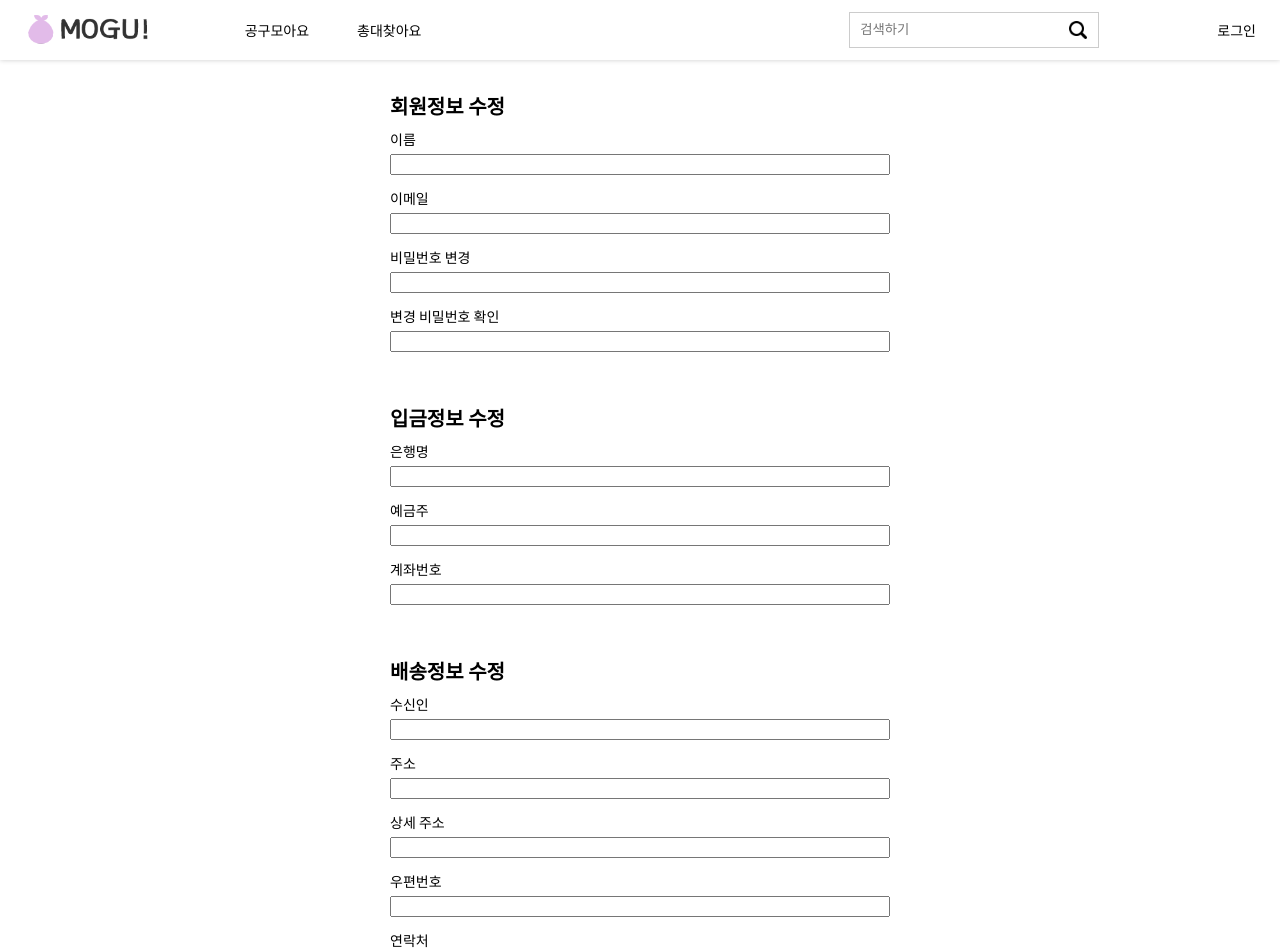
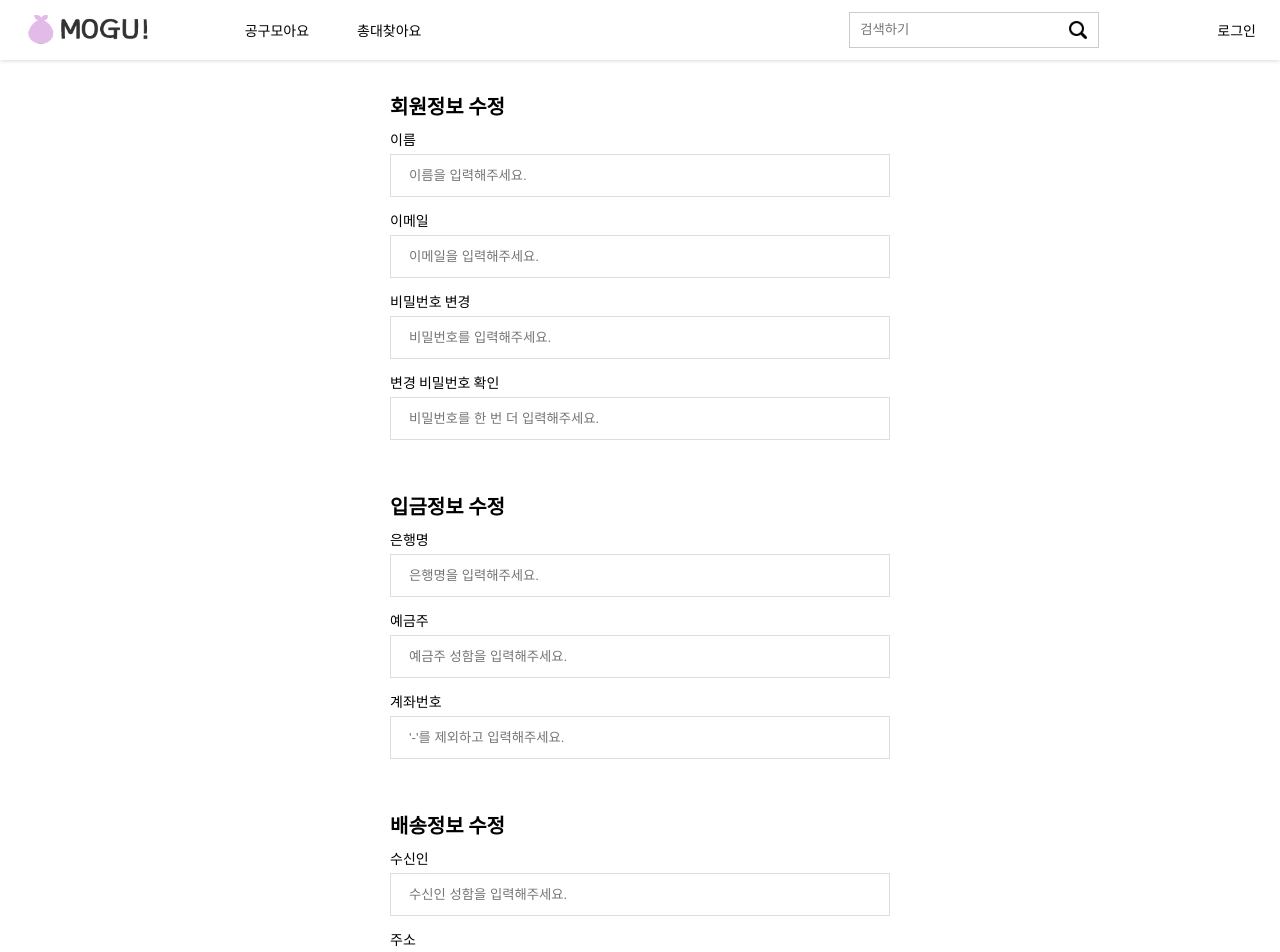
Before and after one commit to smilemet/mogu, a React (Create React App) app in the folder client/: page /mypage/edit in a window 1280 px wide. Shown: the top 952 px of the page. Built offline with nearby package versions, Linux system fonts and the light colour scheme; a web font is replaced by a local one.

Commit message:
서브 페이지 구현 중

```diff
--- a/client/src/pages/Favorite.js
+++ b/client/src/pages/Favorite.js
@@ -1,8 +1,8 @@
 import React from "react";
+import styled from "styled-components";
 
-import styled from "styled-components";
-import GridList from "../components/GridList";
-import ProductItem from "../components/ProductItem";
+import GridList from "../components/GridList.js";
+import ProductItem from "../components/ProductItem.js";
 
 const FavoriteContainer = styled.main`
   padding-top: 6rem;
--- a/client/src/pages/UserEdit.js
+++ b/client/src/pages/UserEdit.js
@@ -1,4 +1,4 @@
-import React from "react";
+import React, { useCallback, useEffect, useRef, useState } from "react";
 
 import styled from "styled-components";
 
@@ -13,7 +13,7 @@ const UserEditContainer = styled.main`
     max-width: 500px;
   }
 
-  section {
+  .section {
     margin-bottom: 3.5rem;
   }
 
@@ -26,126 +26,200 @@ const UserEditContainer = styled.main`
   h3 {
     margin-bottom: 0.5rem;
     text-align: left;
-    font-weight: 500;
+  }
+
+  .alert {
+    text-align: right;
   }
 
   .container {
     margin-bottom: 1rem;
+
+    div {
+      ${(props) => props.theme.input}
+
+      input {
+        outline: none;
+        border: none;
+      }
+    }
+  }
+
+  .edit-btn {
+    ${(props) => props.theme.buttonFill};
+    color: #fff;
+    cursor: pointer;
   }
 `;
 
 const UserEdit = () => {
+  const ref = useRef();
+  const ref2 = useRef();
+
+  const [pw, setPw] = useState();
+  const [alertMsg, setAlertMsg] = useState();
+
+  const onSetPw = useCallback(
+    (e) => {
+      setPw({ ...pw, new: e.currentTarget.value });
+    },
+    [pw]
+  );
+
+  const onPwCheck = useCallback(
+    (e) => {
+      setPw({ ...pw, confirm: e.currentTarget.value });
+    },
+    [pw]
+  );
+
+  useEffect(() => {
+    if (pw?.confirm) {
+      if (pw.new === pw.confirm) setAlertMsg("");
+      else setAlertMsg("비밀번호가 일치하지 않습니다.");
+    }
+  }, [pw]);
+
   return (
     <UserEditContainer>
       <div className="wrapper">
         <div className="inner3">
-          <section>
+          <form>
+            <div className="section">
               <h2>회원정보 수정</h2>
               <div className="container">
                 <h3>
-                <label htmlFor="">이름</label>
+                  <label htmlFor="name">이름</label>
                 </h3>
                 <div>
-                <input type="text" />
+                  <input type="text" placeholder="이름을 입력해주세요." id="name" />
                 </div>
               </div>
               <div className="container">
                 <h3>
-                <label htmlFor="">이메일</label>
+                  <label htmlFor="emal">이메일</label>
                 </h3>
                 <div>
-                <input type="email" />
+                  <input type="email" placeholder="이메일을 입력해주세요." id="emal" />
                 </div>
               </div>
               <div className="container">
                 <h3>
-                <label htmlFor="">비밀번호 변경</label>
+                  <label htmlFor="pw">비밀번호 변경</label>
                 </h3>
                 <div>
-                <input type="password" />
+                  <input
+                    type="password"
+                    placeholder="비밀번호를 입력해주세요."
+                    id="pw"
+                    onBlur={onSetPw}
+                  />
                 </div>
               </div>
               <div className="container">
                 <h3>
-                <label htmlFor="">변경 비밀번호 확인</label>
+                  <label htmlFor="pw-repeat">변경 비밀번호 확인</label>
                 </h3>
                 <div>
-                <input type="password" />
+                  <input
+                    type="password"
+                    placeholder="비밀번호를 한 번 더 입력해주세요."
+                    id="pw-repeat"
+                    onBlur={onPwCheck}
+                  />
+                </div>
+                <p className="alert">{alertMsg}</p>
               </div>
             </div>
-          </section>
 
-          <section>
+            <div className="section">
               <h2>입금정보 수정</h2>
               <div className="container">
                 <h3>
-                <label htmlFor="">은행명</label>
+                  <label htmlFor="bank">은행명</label>
                 </h3>
                 <div>
-                <input type="text" />
+                  <input type="text" placeholder="은행명을 입력해주세요." id="bank" />
                 </div>
               </div>
               <div className="container">
                 <h3>
-                <label htmlFor="">예금주</label>
+                  <label htmlFor="account-holder">예금주</label>
                 </h3>
                 <div>
-                <input type="text" />
+                  <input
+                    type="text"
+                    placeholder="예금주 성함을 입력해주세요."
+                    id="account-holder"
+                  />
                 </div>
               </div>
               <div className="container">
                 <h3>
-                <label htmlFor="">계좌번호</label>
+                  <label htmlFor="account-no">계좌번호</label>
                 </h3>
                 <div>
-                <input type="email" />
+                  <input type="text" placeholder="'-'를 제외하고 입력해주세요." id="account-no" />
                 </div>
               </div>
-          </section>
+            </div>
 
-          <section>
+            <div className="section">
               <h2>배송정보 수정</h2>
               <div className="container">
                 <h3>
-                <label htmlFor="">수신인</label>
+                  <label htmlFor="receiver">수신인</label>
                 </h3>
                 <div>
-                <input type="text" />
+                  <input type="text" placeholder="수신인 성함을 입력해주세요." id="receiver" />
                 </div>
               </div>
               <div className="container">
                 <h3>
-                <label htmlFor="">주소</label>
+                  <label htmlFor="address">주소</label>
                 </h3>
                 <div>
-                <input type="email" />
+                  <input type="text" placeholder="주소를 입력해주세요." id="address" />
                 </div>
               </div>
               <div className="container">
                 <h3>
-                <label htmlFor="">상세 주소</label>
+                  <label htmlFor="address2">상세 주소</label>
                 </h3>
                 <div>
-                <input type="password" />
+                  <input
+                    type="password"
+                    placeholder="동, 호수 등 상세주소를 입력해주세요."
+                    id="address2"
+                  />
                 </div>
               </div>
               <div className="container">
                 <h3>
-                <label htmlFor="">우편번호</label>
+                  <label htmlFor="post-code">우편번호</label>
                 </h3>
                 <div>
-                <input type="password" />
+                  <input
+                    type="password"
+                    placeholder="우편번호 5자리를 입력해주세요."
+                    id="post-code"
+                  />
                 </div>
               </div>
               <div className="container">
                 <h3>
-                <label htmlFor="">연락처</label>
+                  <label htmlFor="phone">연락처</label>
                 </h3>
                 <div>
-                <input type="password" />
+                  <input type="password" placeholder="휴대폰 연락처를 입력해주세요." id="phone" />
                 </div>
               </div>
-          </section>
+            </div>
+
+            <button className="edit-btn" type="submit">
+              회원정보 수정하기
+            </button>
+          </form>
         </div>
       </div>
     </UserEditContainer>
```
Also changed, not shown: client/src/components/layout/RecordList.js (added, +81 -0 lines). Lines whose indentation alone changed are shown as unchanged.
